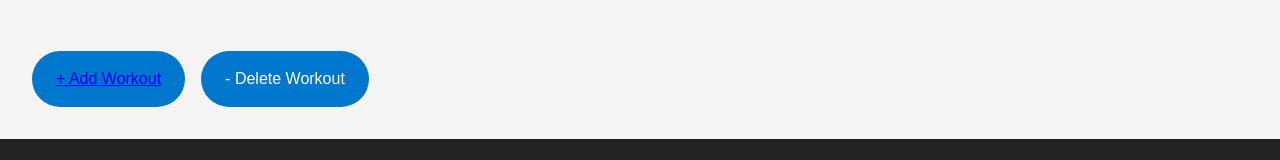
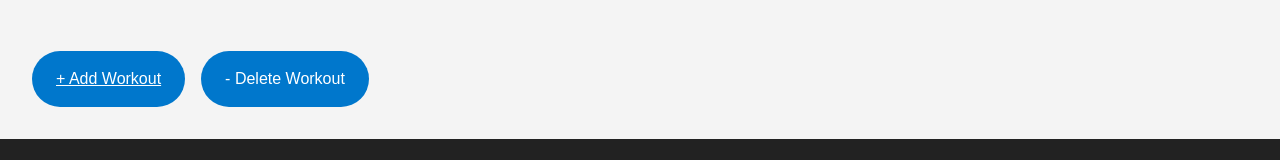
Before and after one commit to shrutia898/FlexPath, a plain HTML site: page calendar.html in a window 1280 px wide. Shown: the part 516-676 px from the top of the page. Drawn offline with Linux system fonts and the light colour scheme.

Commit message:
Update styles.css

```diff
--- a/styles.css
+++ b/styles.css
@@ -22,7 +22,7 @@
   border-radius: 50%;
   object-fit: cover;
 }
-footer a{
+footer a, button a{
 list-style: none;
 color: white;
 
```
